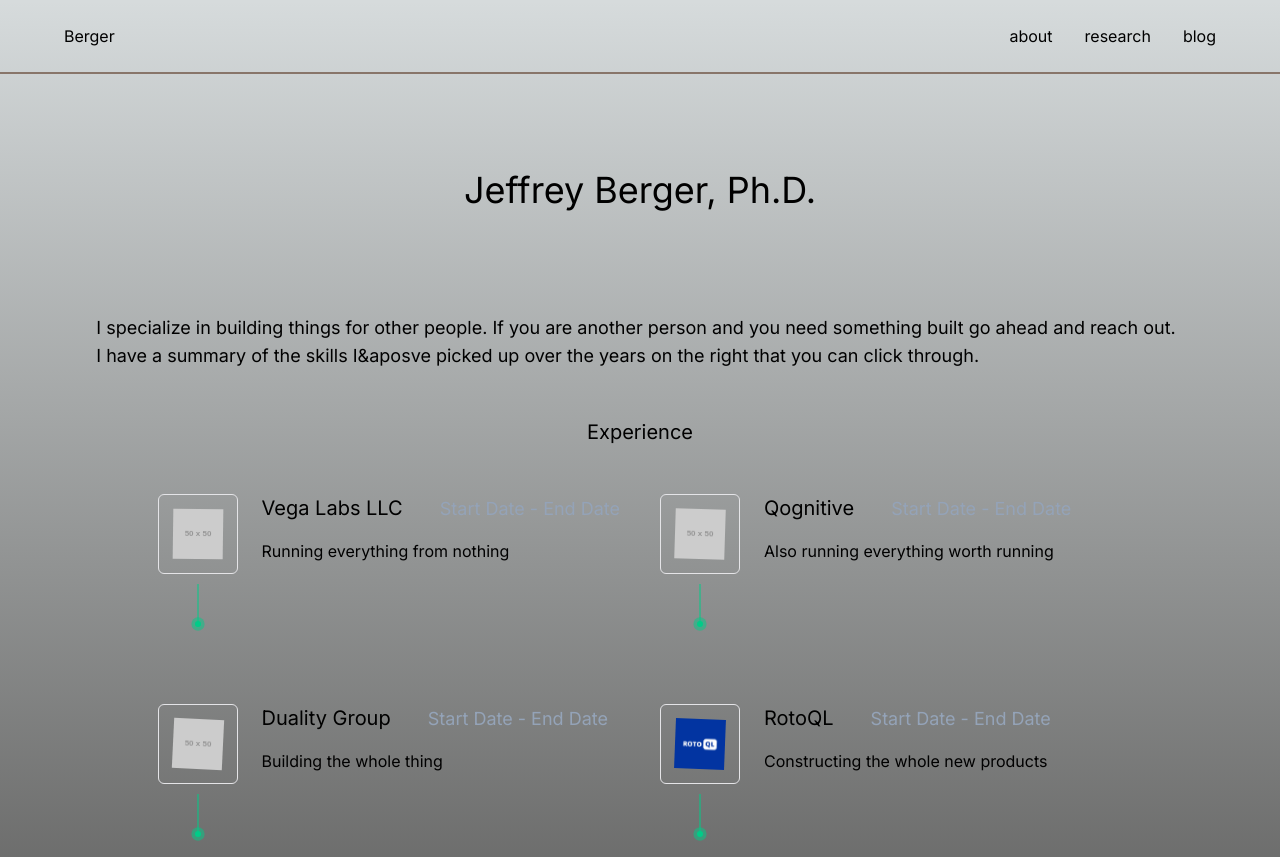
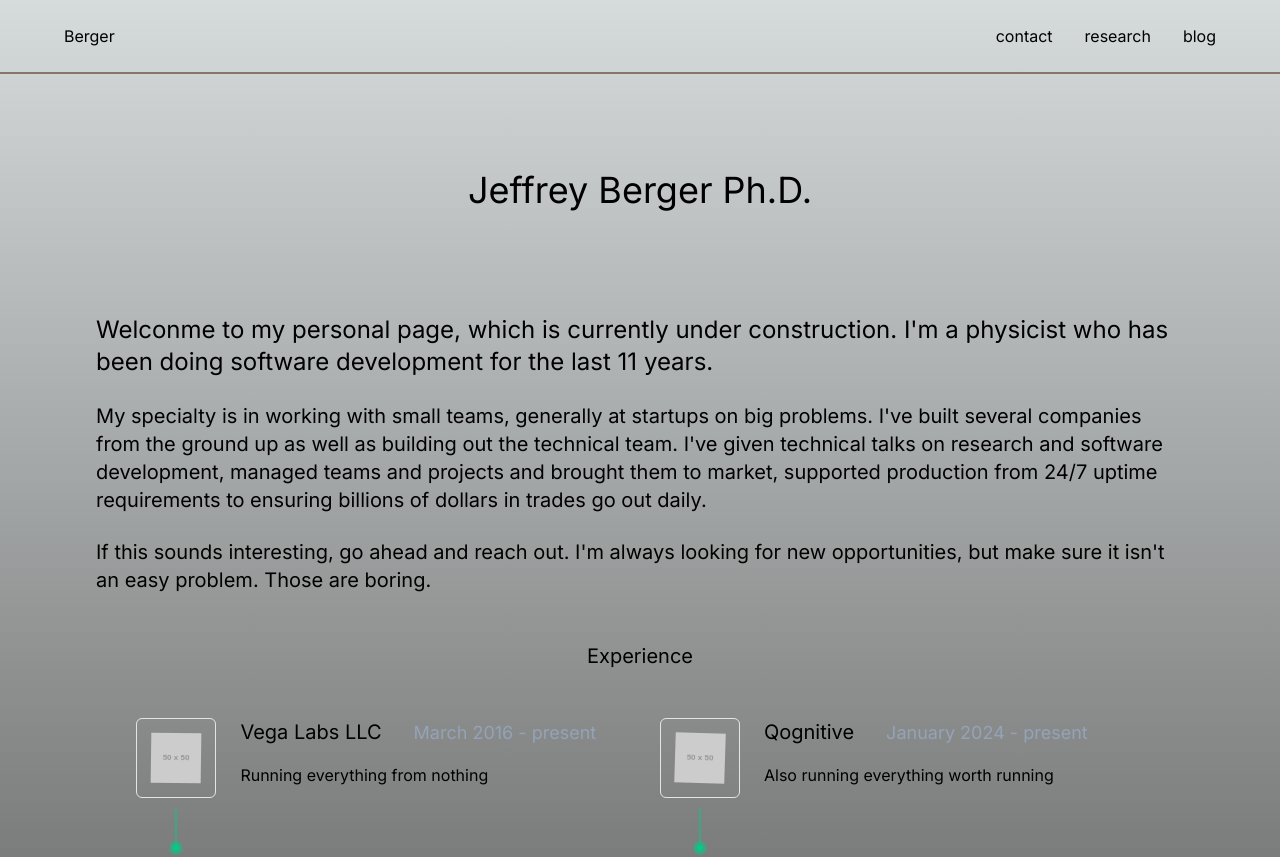
Before and after one commit to JeffBerger/JeffBerger.github.io, a Next.js app: page / in a window 1280 px wide. Shown: the top 857 px of the page. Built offline with nearby package versions, Linux system fonts and the light colour scheme.

Commit message:
Get the end user packages loading and add some content

```diff
--- a/app/about/page.tsx
+++ /dev/null
@@ -1,5 +0,0 @@
-import React from "react"
-
-export default function About(){
-    return <h2>About Me</h2>
-}
--- /dev/null
+++ b/app/blog/page.tsx
@@ -0,0 +1,5 @@
+import React from "react"
+
+export default function Blog(){
+    return <h2>I&apos;m not sure what I&apos;ll put here... but it might be about tech or climbing or cocktails, we&apos;ll see</h2>
+}
--- a/app/components/exp_entry.tsx
+++ b/app/components/exp_entry.tsx
@@ -4,6 +4,7 @@ import Image from 'next/image';
 
 import { Wiggle } from "../animations/wiggle";
 import { motion } from "framer-motion";
+import Moment from "react-moment";
 
 
 interface expEntryProps {
@@ -13,6 +14,8 @@ interface expEntryProps {
     company: string;
     description: string;
     delay?: number;
+    start_date: Date;
+    end_date?: Date;
 }
 
 export default function ExpEntry(props: expEntryProps){
@@ -38,6 +41,22 @@ export default function ExpEntry(props: expEntryProps){
             }
         }
     }
+
+    const start = (
+        <Moment format="MMMM YYYY">
+            {props.start_date.toISOString()}
+        </Moment>
+    )
+    // const start = <span>present</span>;
+    let end = <span>present</span>;
+    if (props.end_date){
+        end = (
+            <Moment format="MMMM YYYY">
+                {props.end_date.toISOString()}
+            </Moment>
+        )
+    }
+
     return (
         <div className="flex items-start lg:gap-x-6 gap-x-4 max-w-2xl">
             <div>
@@ -115,7 +134,9 @@ export default function ExpEntry(props: expEntryProps){
             <div className="text-left">
                 <div className="text-xl pb-4">
                     <span className="text-xl pe-8">{props.company}</span>
-                    <span className="text-lg text-slate-400"> Start Date - End Date</span>
+                    <span className="text-lg text-slate-400">
+                        {start} - {end}
+                    </span>
                 </div>
                 <div className="">
                     {props.description}
--- a/app/components/experience_block.tsx
+++ b/app/components/experience_block.tsx
@@ -7,45 +7,57 @@ const jobs = [
         title: "CTO and Founder",
         url: "https://vega-labs.com",
         company: "Vega Labs LLC",
-        description: "Running everything from nothing"
+        description: "Running everything from nothing",
+        start_date: new Date("2016-03-15")
     },
     {
         title: "CTO",
         url: "https://qognitive.io",
         company: "Qognitive",
-        description: "Also running everything worth running"
+        description: "Also running everything worth running",
+        start_date: new Date("2024-01-15")
     },
     {
         title: "CTO",
         url: "https://dualitygroup.com",
         company: "Duality Group",
-        description: "Building the whole thing"
+        description: "Building the whole thing",
+        start_date: new Date("2019-07-15"),
+        end_date: new Date("2024-01-15")
     },
     {
         title: "Director of Engineering",
         company: "RotoQL",
         url: "https://rotoql.com",
         logo: "/img/rotoql.png",
-        description: "Constructing the whole new products"
+        description: "Constructing the whole new products",
+        start_date: new Date("2017-04-15"),
+        end_date: new Date("2019-06-15")
     },
     {
         title: "Lead Database Engineer",
         company: "Knewton",
         url: "https://knewton.com",
         logo: "/img/knewton.png",
-        description: "Running a lot of cassandra"
+        description: "Running a lot of cassandra",
+        start_date: new Date("2015-09-15"),
+        end_date: new Date("2017-04-15")
     },
     {
         title: "Lead Database Engineer",
         company: "Sailthru",
         url: "https://sailthru.com",
         logo: "/img/sailthru.png",
-        description: "All the mongo r belong to me"
+        description: "All the mongo r belong to me",
+        start_date: new Date("2013-08-15"),
+        end_date: new Date("2015-09-15")
     },
     {
         title: "Software Engineer",
         company: "We Care",
-        description: "I got some death threats"
+        description: "I got some death threats",
+        start_date: new Date("2013-03-15"),
+        end_date: new Date("2013-08-15")
     }
 ]
 
@@ -67,6 +79,8 @@ export default function ExperienceBlock(){
                                 logo={job?.logo}
                                 description={job.description}
                                 delay={delay}
+                                start_date={job.start_date}
+                                end_date={job.end_date}
                             />
                         </SlideIn>
                     })
--- a/app/components/framer_eq.tsx
+++ b/app/components/framer_eq.tsx
@@ -12,6 +12,8 @@ interface equationProps {
     end_color: string;
     draw_sec: number;
     delay_sec?: number;
+    width?: number;
+    height?: number;
 }
 
 export default function MotionEquation(props: equationProps){
@@ -22,6 +24,8 @@ export default function MotionEquation(props: equationProps){
     const test_mathjax = () => {
       if((window as any).MathJax){
         setMathjaxLoaded(true);  // Used to trigger a rerender
+      } else {
+        setMathjaxLoaded(false);
       }
     }
 
@@ -31,11 +35,16 @@ export default function MotionEquation(props: equationProps){
       if((window as any).MathJax){
         const eq = (window as any).MathJax.tex2svg(props.equation).children[0];
         const scale = props.scale || 1;
-        const height = eq.getAttribute("height");
-        const width = eq.getAttribute("width");
+        if (props.height && props.width) {
+            eq.setAttribute("width", `${props.width}px`);
+            eq.setAttribute("height", `${props.height}px`);
+        } else {
+            const height = props.height || parseFloat(eq.getAttribute("height"));
+            const width = props.width || parseFloat(eq.getAttribute("width"));
+            eq.setAttribute("width", `${scale * width}ex`);
+            eq.setAttribute("height", `${scale * height}ex`);
+        }
         const scope_target = scope.current;
-        eq.setAttribute("width", `${scale * parseFloat(width)}ex`);
-        eq.setAttribute("height", `${scale * parseFloat(height)}ex`);
 
         scope_target.appendChild(eq);
         if (isInview) {
@@ -58,7 +67,20 @@ export default function MotionEquation(props: equationProps){
       }else{
         setTimeout(test_mathjax, 300);
       }
-    });
+    }, [
+        animate,
+        mathjaxLoaded,
+        isInview,
+        scope,
+        props.equation,
+        props.start_color,
+        props.end_color,
+        props.draw_sec,
+        props.delay_sec,
+        props.scale,
+        props.width,
+        props.height
+    ]);
 
     return <span ref={scope}/>;
 };
--- a/app/components/navbar.tsx
+++ b/app/components/navbar.tsx
@@ -16,8 +16,8 @@ export default function NavBar(){
 
     const links = [
         {
-            title: "about",
-            href: "/about"
+            title: "contact",
+            href: "/contact"
         },
         {
             title: "research",
--- a/app/components/skills_radar.tsx
+++ b/app/components/skills_radar.tsx
@@ -8,16 +8,17 @@ export default function SkillsRadar () {
    const skillgraph = useRef(null);
    const [sunburstLoaded, setSunburstLoaded] = useState(false);
 
-   const test_sunburst = () => {
+   function test_sunburst () {
     if((window as any).Sunburst){
       setSunburstLoaded(true);  // Used to trigger a rerender
+    } else{
+      setSunburstLoaded(false);
     }
   }
 
    useEffect(() => {
       if ((window as any).Sunburst) {
           const skills_div = skillgraph.current;
-          test_sunburst();
           if (skills_div) {
             (window as any).Sunburst()
                 .data(data)
@@ -41,9 +42,10 @@ export default function SkillsRadar () {
             }
           }
       } else {
+        setSunburstLoaded(false);
         setTimeout(test_sunburst, 300);
       }
-  } , []);
+  } , [skillgraph, sunburstLoaded]);
 
   return <div className='w-600' ref={skillgraph} />;
 }
--- /dev/null
+++ b/app/contact/page.tsx
@@ -0,0 +1,5 @@
+import React from "react"
+
+export default function About(){
+    return <h2>I&apos;ll let you know how to contact me later....</h2>
+}
--- a/app/page.tsx
+++ b/app/page.tsx
@@ -13,17 +13,19 @@ export default function Home() {
       <div className="flex gap-x-2 h-36 align-middle">
         <MotionEquation
           equation='\ \left( i \partial \!\!\!/ - m  \right) \psi  = 0 \'
-          scale={2}
+          width={300}
+          height={120}
           start_color="rgb(0,0,0)"
           end_color="rgb(230,250,210)"
           draw_sec={6}
         />
-        <div className="text-4xl">
-          Jeffrey Berger, Ph.D.
-        </div>
+        <span className="inline-block text-4xl align-middle">
+          Jeffrey Berger Ph.D.
+        </span>
         <MotionEquation
           equation='\ \hat{H}|\psi\rangle = i \hbar \frac{d}{dt}|\psi\rangle\'
-          scale={2}
+          width={300}
+          height={120}
           start_color="rgb(0,0,0)"
           end_color="rgb(230,250,210)"
           draw_sec={6}
@@ -31,11 +33,16 @@ export default function Home() {
       </div>
       <div className="flex gap-x-2">
         <div>
-          <div className="text-lg">
-              I specialize in building things for other people.  If you are another person and you need something built go ahead and reach out.
+          <div className="text-2xl">
+              Welconme to my personal page, which is currently under construction. I&apos;m a physicist who has been doing software development for the last 11 years.
           </div>
-          <div className="text-lg">
-              I have a summary of the skills I&aposve picked up over the years on the right that you can click through.
+          <br/>
+          <div className="text-xl">
+              My specialty is in working with small teams, generally at startups on big problems. I&apos;ve built several companies from the ground up as well as building out the technical team. I&apos;ve given technical talks on research and software development, managed teams and projects and brought them to market, supported production from 24/7 uptime requirements to ensuring billions of dollars in trades go out daily.
+          </div>
+          <br/>
+          <div className="text-xl">
+              If this sounds interesting, go ahead and reach out. I&apos;m always looking for new opportunities, but make sure it isn&apos;t an easy problem. Those are boring.
           </div>
         </div>
         <SkillsRadar />
--- /dev/null
+++ b/app/research/page.tsx
@@ -0,0 +1,5 @@
+import React from "react"
+
+export default function Research(){
+    return <h2>Specifically about research work, maybe this is the same as the blog? We&apos;ll decide later...</h2>
+}
--- a/package.json
+++ b/package.json
@@ -15,7 +15,8 @@
     "next": "14.1.4",
     "p5": "^1.9.2",
     "react": "^18",
-    "react-dom": "^18"
+    "react-dom": "^18",
+    "react-moment": "^1.1.3"
   },
   "devDependencies": {
     "@types/d3": "^7.4.3",
```
Also changed, not shown: 1 other file (tests, documents, lock files or other folders).
